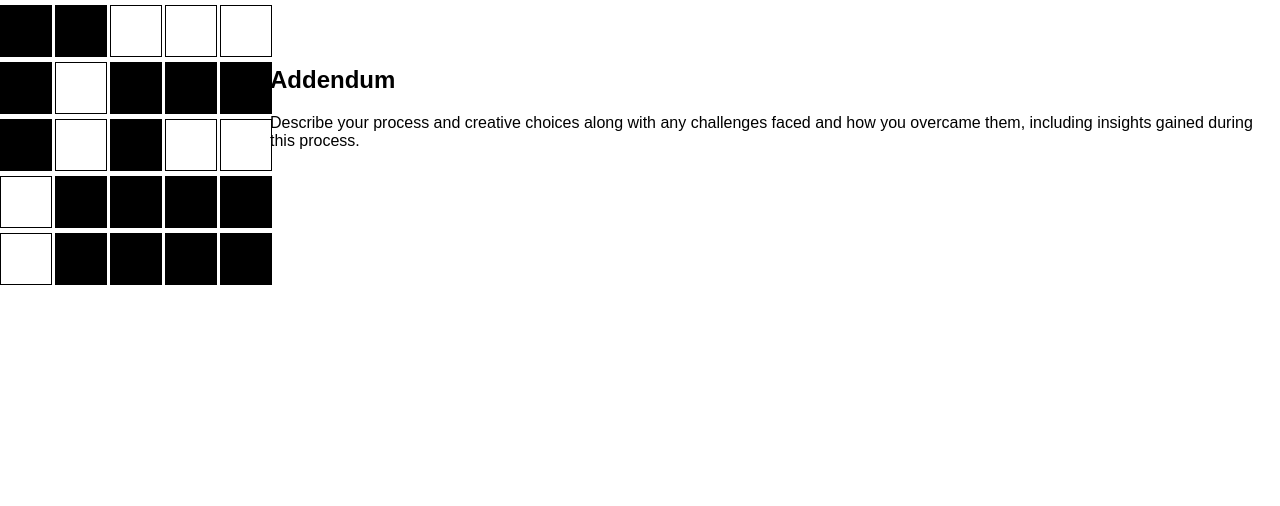
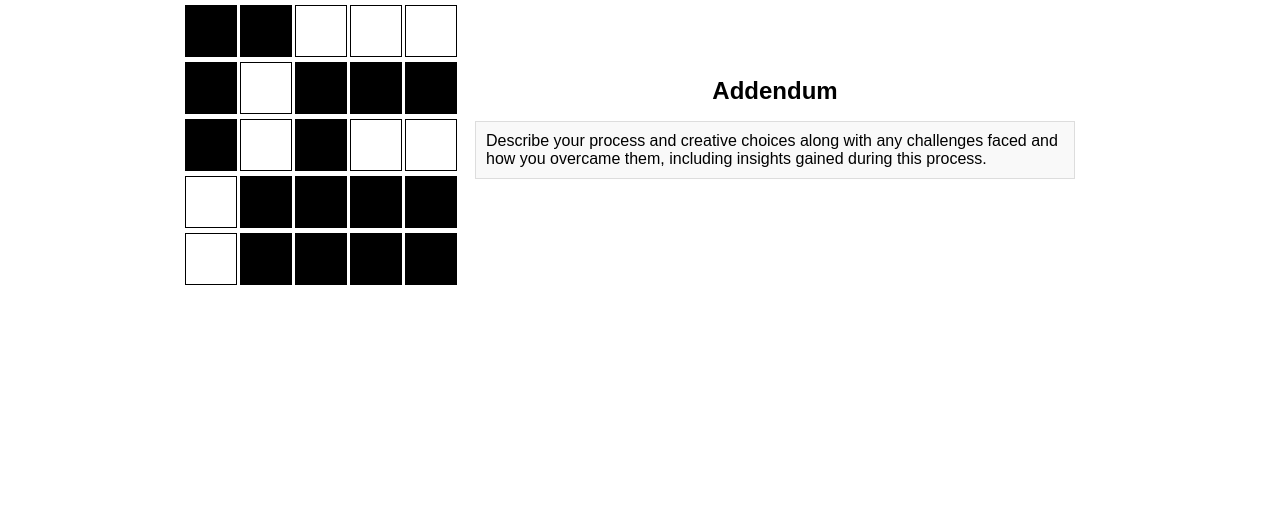
Before and after one commit to Ekinsley2002/FinalProject, a plain HTML site: page index.html in a window 1280 px wide. Shown: the part 294-800 px from the top of the page. Drawn offline with Linux system fonts and the light colour scheme.

Commit message:
Update styles.css

```diff
--- a/styles.css
+++ b/styles.css
@@ -32,3 +32,24 @@ h1 {
 .is-off {
   background-color: black;
 }
+
+.addendum-container {
+  margin-top: 40px;
+  padding: 20px;
+  width: 80%;
+  max-width: 600px;
+  margin-left: auto;
+  margin-right: auto;
+}
+
+.addendum-container h2 {
+  text-align: center;
+  margin-bottom: 15px;
+}
+
+#addendum-content {
+  text-align: left;
+  background: #f9f9f9;
+  border: 1px solid #ddd;
+  padding: 10px;
+}
```
